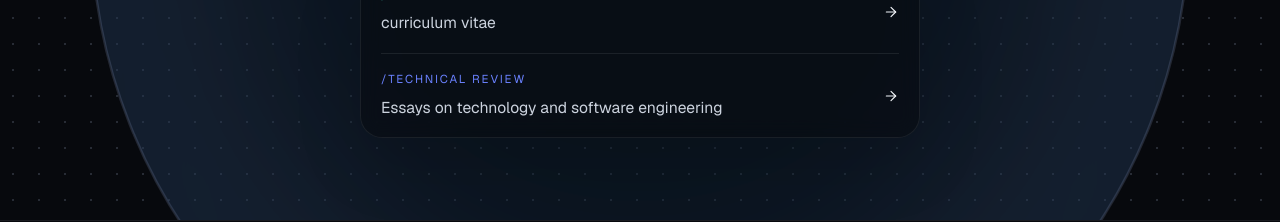
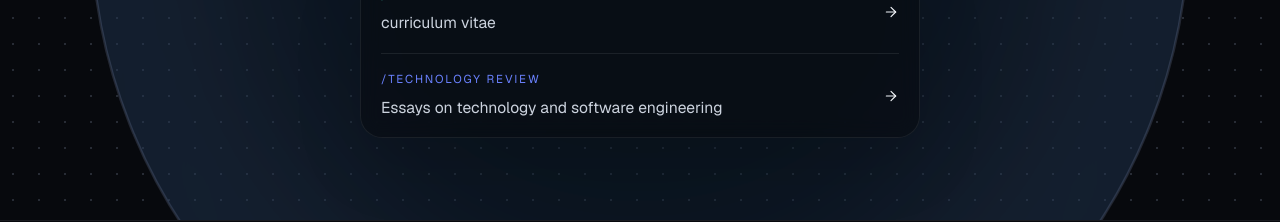
Before and after one commit to diogobaltazar/diogopm-dev, a React (Vite) app: page / in a window 1280 px wide. Shown: the part 541-763 px from the top of the page. Built offline with nearby package versions, Linux system fonts and the light colour scheme; what world-atlas would draw is missing.

Commit message:
Update landing page copy

```diff
--- a/src/pages/Landing.tsx
+++ b/src/pages/Landing.tsx
@@ -150,7 +150,7 @@ export default function Landing() {
                     color: 'var(--accent)',
                   }}
                 >
-                  /TECHNICAL REVIEW
+                  /TECHNOLOGY REVIEW
                 </p>
                 <p
                   style={{
```
